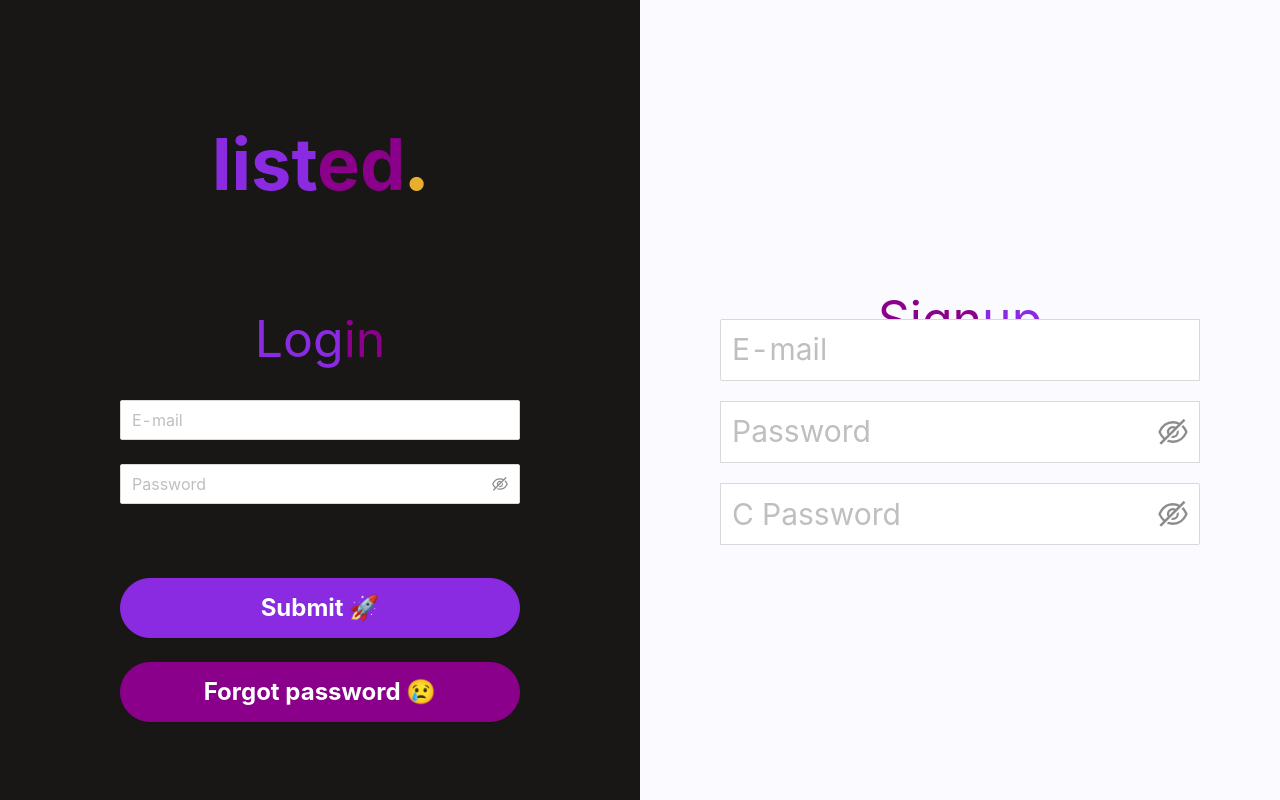
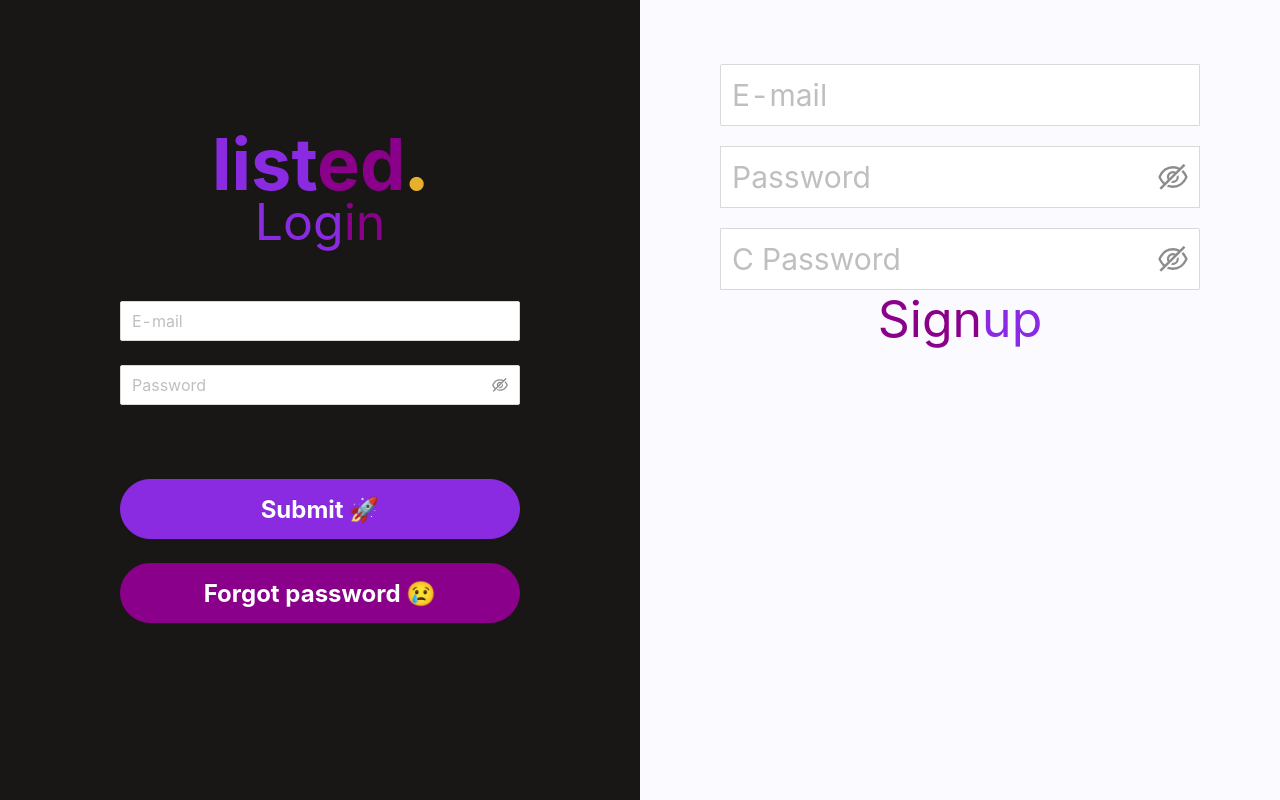
Before and after one commit to sowmenappd/listed-app, a React (Create React App) app in the folder frontend/: page / in a window 1280 px wide. Built offline with nearby package versions, Linux system fonts and the light colour scheme.

Commit message:
Removed display absolute positioning dependency

```diff
--- /dev/null
+++ b/frontend/src/Components/LoginComponent.js
@@ -0,0 +1,18 @@
+import React from "react";
+import LoginForm from "./LoginForm";
+
+const LoginComponent = ({ onSubmit }) => {
+  return (
+    <>
+      <div style={{ fontSize: 50, marginTop: 30, marginBottom: 40 }}>
+        <span style={{ color: "blueviolet" }}>Log</span>
+        <span style={{ color: "darkmagenta" }}>in</span>
+      </div>
+      <div>
+        <LoginForm onSubmit={onSubmit} />
+      </div>
+    </>
+  );
+};
+
+export default LoginComponent;
--- a/frontend/src/Screens/AuthScreen.js
+++ b/frontend/src/Screens/AuthScreen.js
@@ -3,46 +3,39 @@ import { Col, Input, Space, Row } from "antd";
 import { EyeTwoTone, EyeInvisibleOutlined } from "@ant-design/icons";
 
 import Logo from "../Components/Logo";
-import LoginForm from "../Components/LoginForm";
+import LoginComponent from "../Components/LoginComponent";
 
 const { Group } = Input;
+
+const colStyle = {};
+
+const layoutProps = {
+  style: {
+    display: "flex",
+    flex: 1,
+    flexDirection: "column",
+    height: "100%",
+    justifyContent: "center",
+    alignItems: "center",
+    backgroundColor: "#191716",
+  },
+  span: 12,
+};
 
 const AuthScreen = () => {
   return (
     <div>
       <Row style={{ height: "100vh" }}>
-        <Col
-          style={{
-            backgroundColor: "#191716",
-            display: "flex",
-            flex: 1,
-            flexDirection: "column",
-            height: "100%",
-            justifyContent: "center",
-            alignItems: "center",
-          }}
-          span={12}
-        >
+        <Col {...layoutProps}>
           <div style={{ position: "absolute", top: 100 }}>
             <Logo />
           </div>
-          <div style={{ position: "absolute", top: 300 }}>
-            <span style={{ color: "blueviolet", fontSize: 50 }}>Log</span>
-            <span style={{ color: "darkmagenta", fontSize: 50 }}>in</span>
-          </div>
-          <div style={{ position: "absolute", top: 400 }}>
-            <LoginForm />
-          </div>
+          <LoginComponent onSubmit={null} />
         </Col>
         <Col
           style={{
+            ...colStyle,
             backgroundColor: "#fafaff",
-            display: "flex",
-            flex: 1,
-            flexDirection: "column",
-            height: "100%",
-            justifyContent: "center",
-            alignItems: "center",
           }}
           span={12}
         >
```
